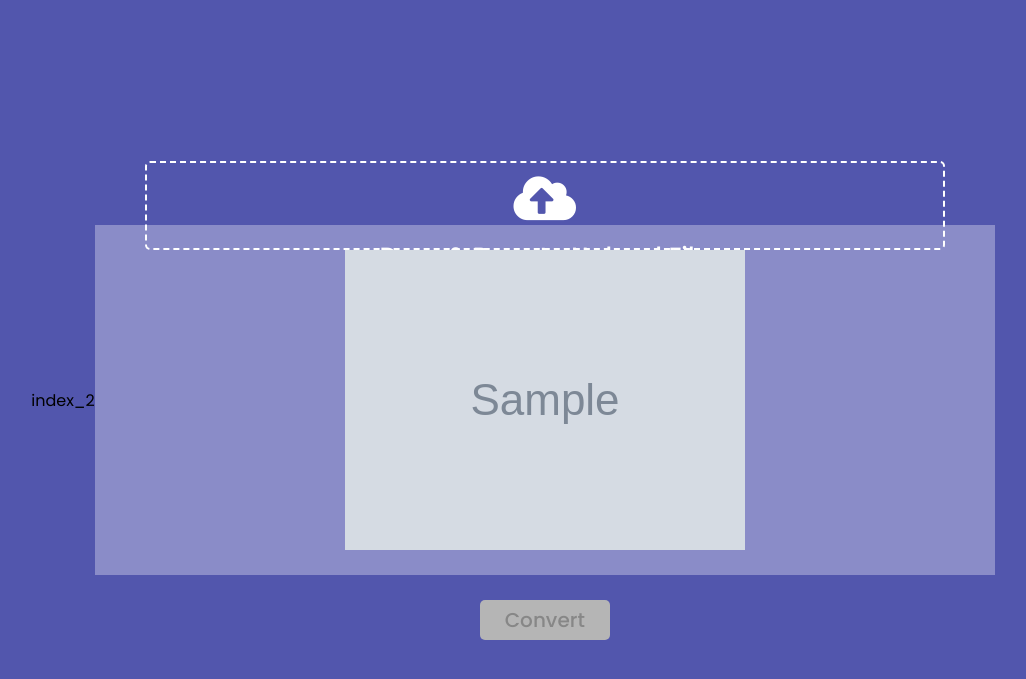
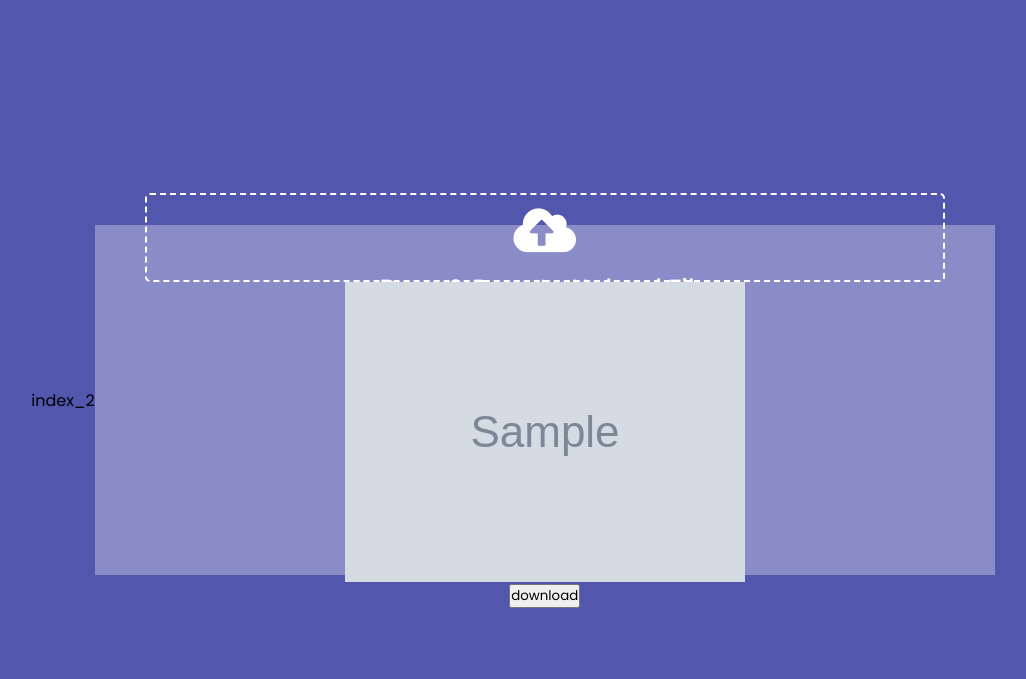
Before and after one commit to yongshn220/petIllustrator, a Flask app: template Page/templates/download.html in a window 1280 px wide. Shown: the top 679 px of the page, without its empty margins (127-1153 px from the left). Run offline with Flask 2, Linux system fonts and the light colour scheme; the template is opened without the code that fills it: most values are stand-ins (such as "Sample title", 1, 10 or a date in 2020); grey boxes marked "Sample" are stand-in pictures.

Commit message:
add token and download

```diff
--- a/Page/server.py
+++ b/Page/server.py
@@ -1,13 +1,12 @@
 # -*- coding: utf-8 -*-
 from re import DEBUG
-from flask import Flask, render_template, request
+from flask import Flask, render_template, request, flash, redirect, url_for
 from werkzeug.utils import secure_filename
 from main import Main
 from itsdangerous import TimedJSONWebSignatureSerializer as Serializer
 import cv2
 import numpy as np
 import os
-
 
 RESULT_FOLDER = os.path.join('static', 'image')
 
@@ -29,7 +28,7 @@
     if request.method == "POST":
         token = request.form['token']
 
-        s = Serializer('WEBSITE_SECRET_KEY', 60*30) # 60 secs by 30 mins
+        s = Serializer('WEBSITE_SECRET_KEY', 60*0.1)
         token = s.dumps({'user_id': token}).decode('utf-8') # encode user id
 
         files = request.files.getlist('image-files')
@@ -42,9 +41,20 @@
         return render_template('download.html', resImg=full_filename, token=token)
 
 
-@app.route("/download/<token>")
-def downloadFile():
-    return
+@app.route("/<token>", methods=['GET'])
+def downloadFile(token):
+    s = Serializer('WEBSITE_SECRET_KEY')
+    try:
+        user_id = s.loads(token)['user_id']
+    except:
+        return "Except"
+    #user = User.query.get(user_id)
+
+    if not user_id:
+        flash('This is an invalid or expired URL, please generate a new one!', 'warning')
+        return redirect(url_for('index'))
+
+    return "return fine"
 
 
 def decode(file):
--- a/Page/templates/download.html
+++ b/Page/templates/download.html
@@ -17,9 +17,8 @@
       <input type="file" hidden>
     </div>
     <img src="{{ resImg }}" alt="User Image">
-    <form action="/" method="post" enctype="multipart/form-data">
-      <input type="file" name="image-files" class="input-file" multiple="multiple" hidden>
-      <input type="submit" value="Convert" class="input-submit" disabled>
+    <form action="/{{token}}" method="get" class="action-area" enctype="multipart/form-data">
+      <input type="submit" value="download" class=".input-submit.active">
     </form>
   </div>
   <script type="text/javascript" src={{url_for('static', filename="js/script.js")}}></script>
```
Also changed, not shown: Page/static/image/resultImage.png.
